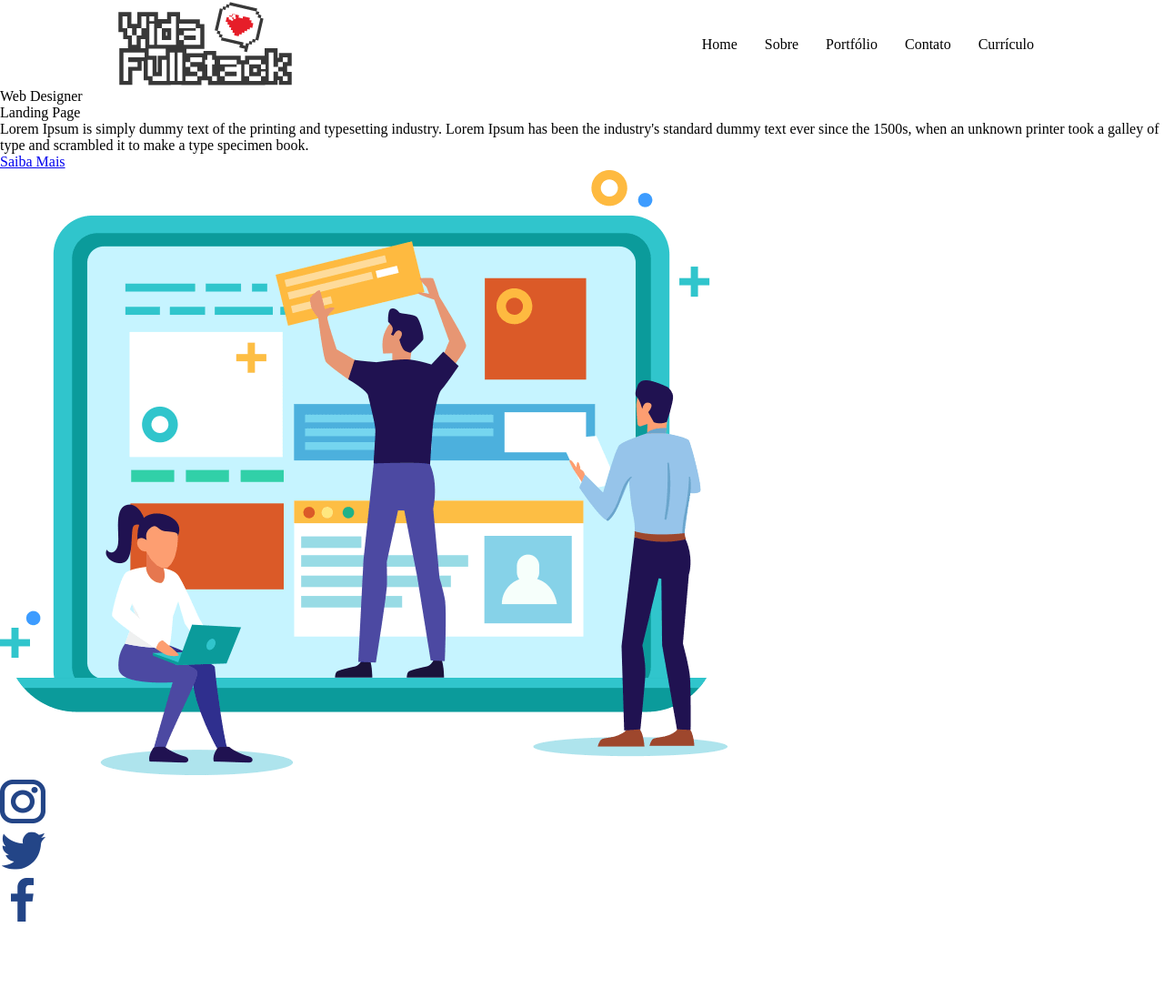
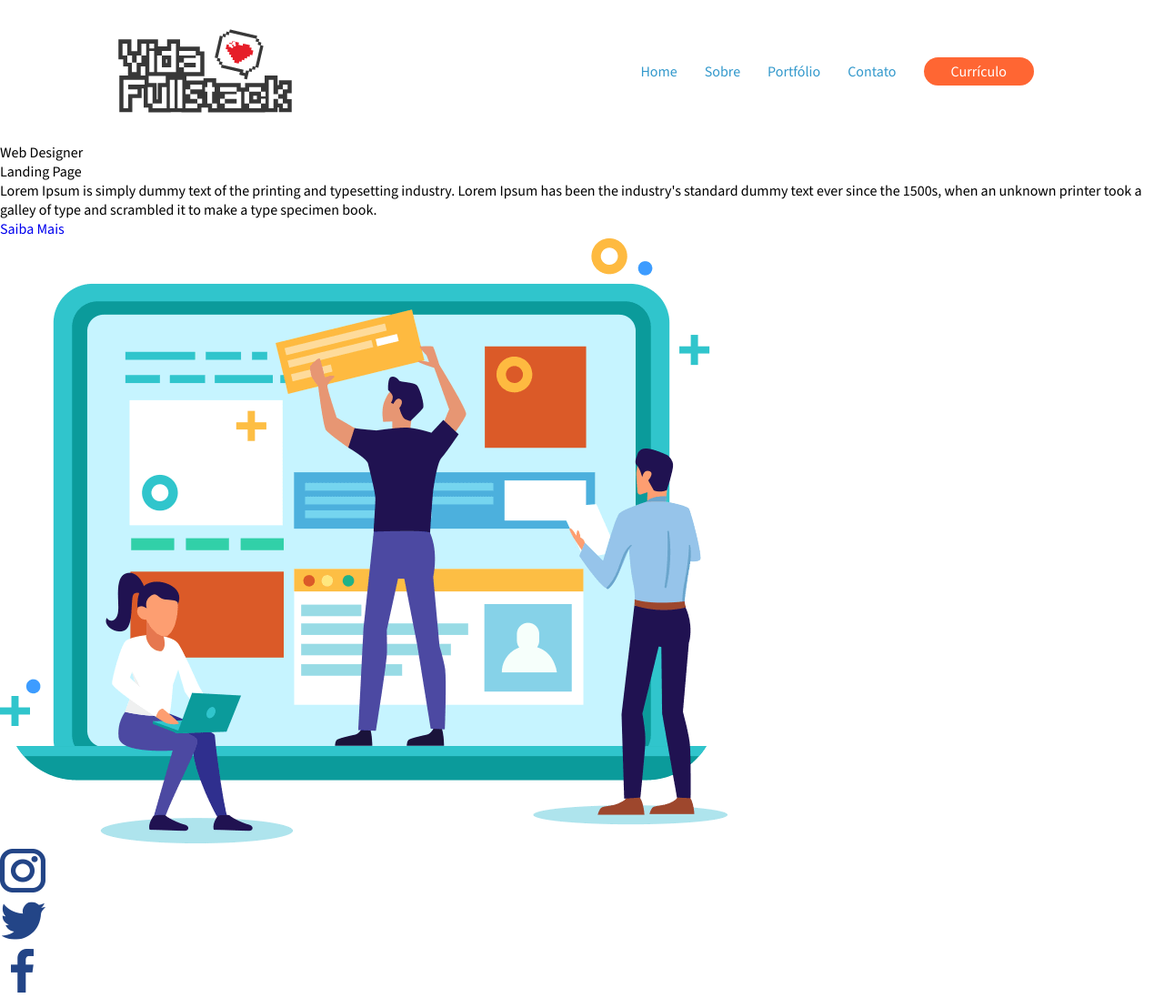
Before and after one commit to luucas-cunha/HandsOn, a plain HTML site: page index.html in a window 1280 px wide. Shown: the whole page at 91% size. Before the commit the page ends 1018 px from the top, so only its background shows below. Drawn offline with nearby package versions, Linux system fonts and the light colour scheme.

Commit message:
Término do Menu Header

```diff
--- /dev/null
+++ b/assets/css/buttons.css
@@ -0,0 +1,9 @@
+.btn {
+  padding: 5px 30px;
+  border-radius: 20px;
+}
+
+.btn.btn-laranja {
+  background: #FF6633;
+  color: #FFF;
+}
--- a/assets/css/header.css
+++ b/assets/css/header.css
@@ -1,6 +1,6 @@
 header {
   width: 1024px;
-  margin: 0 auto;
+  margin: 30px auto;
 
   display: flex;
   flex-direction: row;
@@ -11,9 +11,11 @@ header {
 header nav ul {
   display: flex;
   flex-direction: row;
+  align-items: center;
   list-style: none;
 }
 
-header nav ul li {
-  padding: 0 15px;
+header nav ul li a {
+  margin: 0 15px;
+  color: #3399CC;
 }
--- a/assets/css/style.css
+++ b/assets/css/style.css
@@ -1,10 +1,18 @@
+/* Font */
+@import url('https://fonts.googleapis.com/css2?family=Source+Sans+3:wght@200;300;400&display=swap');
+
+/* Components */
 @import "./header.css";
+@import "./buttons.css";
 
+/* Reset CSS */
 * {
   margin: 0;
   padding: 0;
   border: 0;
   font-size: 100%;
   font: inherit;
+  font-family: 'Source Sans 3', sans-serif;
   vertical-align: baseline;
+  text-decoration: none;
 }
--- a/index.html
+++ b/index.html
@@ -16,11 +16,35 @@
     <!-- Menu do Site -->
     <nav>
       <ul>
-        <li>Home</li>
-        <li>Sobre</li>
-        <li>Portfólio</li>
-        <li>Contato</li>
-        <li>Currículo</li>
+        <li>
+          <a href="#">
+            Home
+          </a>
+        </li>
+
+        <li>
+          <a href="#">
+            Sobre
+          </a>
+        </li>
+
+        <li>
+          <a href="#">
+            Portfólio
+          </a>
+        </li>
+
+        <li>
+          <a href="#">
+            Contato
+          </a>
+        </li>
+
+        <li>
+          <a href="#" class="btn btn-laranja">
+            Currículo
+          </a>
+        </li>
       </ul>
     </nav>
     <!-- End Menu do Site -->
```
